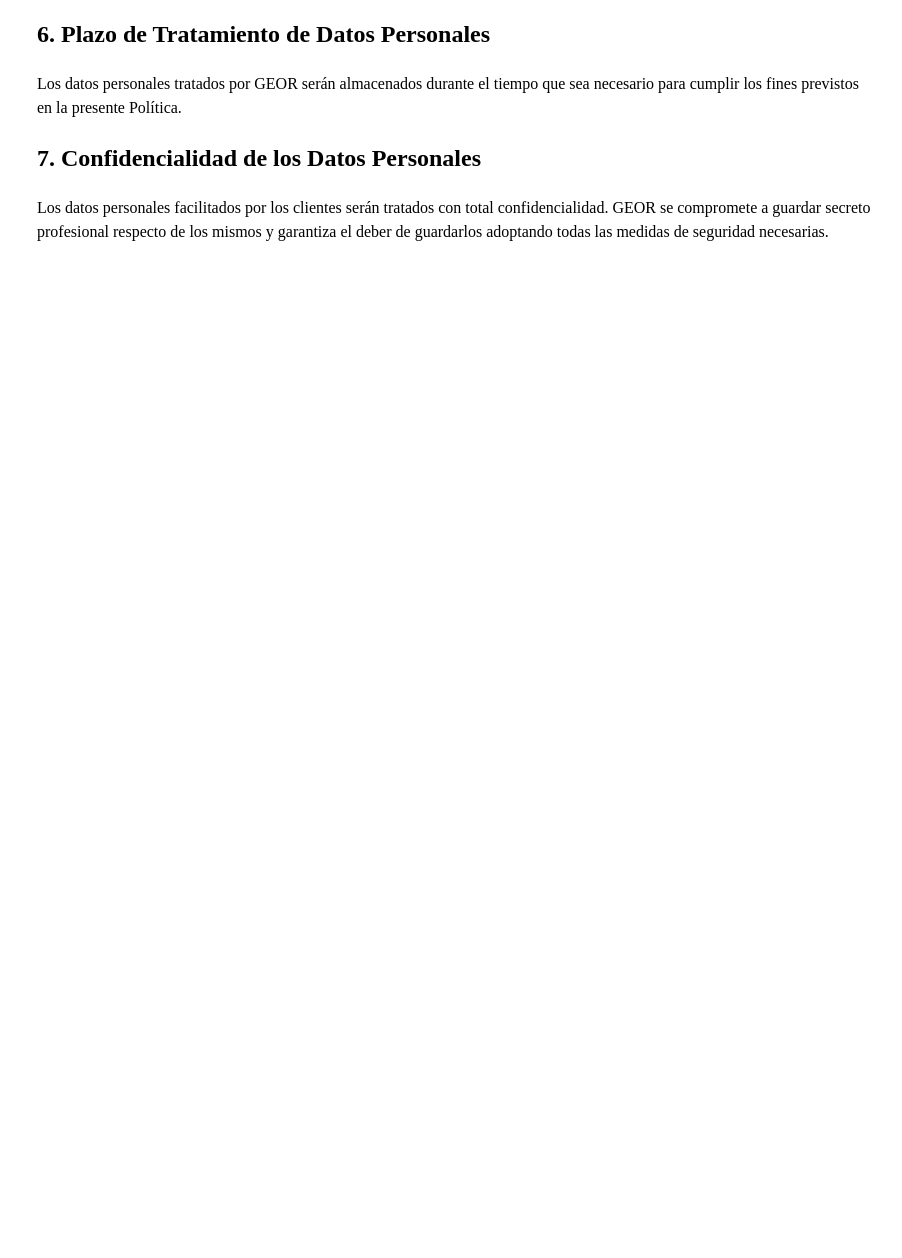
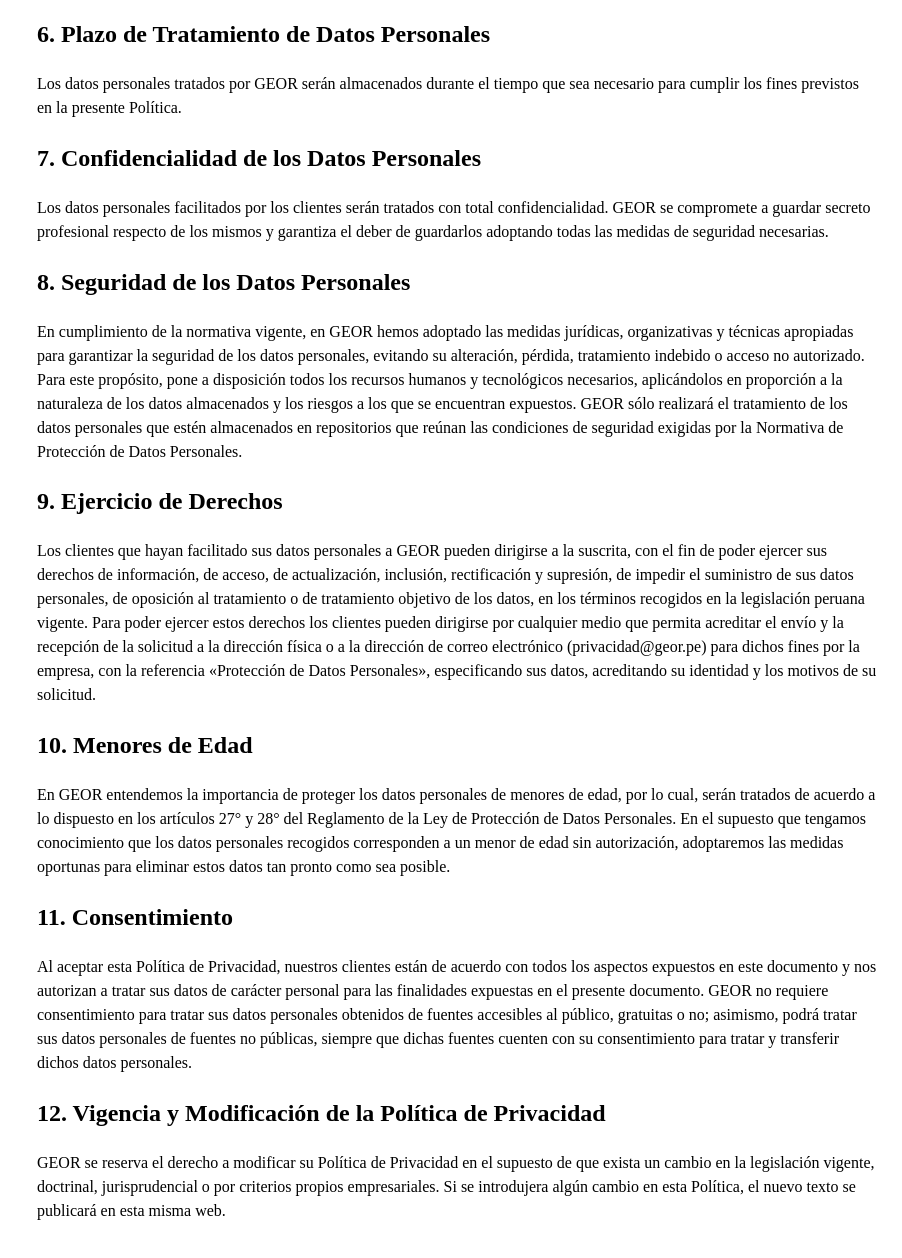
Before and after one commit to joel2010/html5, a plain HTML site: page politicas-de-privacidad.html in a window 1280 px wide. Shown: the part 1773-3031 px from the top of the page, without its empty margins (378-1280 px from the left). Before the commit the page ends 2073 px from the top, so only its background shows below. Drawn offline with Linux system fonts and the light colour scheme.

Commit message:
vista politica de privacidad

```diff
--- a/politicas-de-privacidad.html
+++ b/politicas-de-privacidad.html
@@ -82,6 +82,38 @@
         <h2>7. Confidencialidad de los Datos Personales</h2>
         <p>Los datos personales facilitados por los clientes serán tratados con total confidencialidad. GEOR se compromete a guardar secreto profesional respecto de los mismos y garantiza el deber de guardarlos adoptando todas las medidas de seguridad necesarias.</p>
     </div>
+    <div class="campo">
+        <h2>8. Seguridad de los Datos Personales</h2>
+        <p>En cumplimiento de la normativa vigente, en GEOR hemos adoptado las medidas jurídicas, organizativas y técnicas apropiadas para garantizar la seguridad de los datos personales, evitando su alteración, pérdida, tratamiento indebido o acceso no autorizado.
+
+        Para este propósito, pone a disposición todos los recursos humanos y tecnológicos necesarios, aplicándolos en proporción a la naturaleza de los datos almacenados y los riesgos a los que se encuentran expuestos.
+
+        GEOR sólo realizará el tratamiento de los datos personales que estén almacenados en repositorios que reúnan las condiciones de seguridad exigidas por la Normativa de Protección de Datos Personales.</p>
+    </div>
+
+    <div class="campo">
+        <h2></h2>
+        <p></p>
+    </div>
+
+    <div class="campo">
+        <h2>9. Ejercicio de Derechos</h2>
+        <p>Los clientes que hayan facilitado sus datos personales a GEOR pueden dirigirse a la suscrita, con el fin de poder ejercer sus derechos de información, de acceso, de actualización, inclusión, rectificación y supresión, de impedir el suministro de sus datos personales, de oposición al tratamiento o de tratamiento objetivo de los datos, en los términos recogidos en la legislación peruana vigente. Para poder ejercer estos derechos los clientes pueden dirigirse por cualquier medio que permita acreditar el envío y la recepción de la solicitud a la dirección física o a la dirección de correo electrónico (privacidad@geor.pe) para dichos fines por la empresa, con la referencia «Protección de Datos Personales», especificando sus datos, acreditando su identidad y los motivos de su solicitud.</p>
+    </div>
+
+    <div class="campo">
+        <h2>10. Menores de Edad</h2>
+        <p>En GEOR entendemos la importancia de proteger los datos personales de menores de edad, por lo cual, serán tratados de acuerdo a lo dispuesto en los artículos 27° y 28° del Reglamento de la Ley de Protección de Datos Personales. En el supuesto que tengamos conocimiento que los datos personales recogidos corresponden a un menor de edad sin autorización, adoptaremos las medidas oportunas para eliminar estos datos tan pronto como sea posible.</p>
+    </div>
+
+    <div class="campo">
+        <h2>11. Consentimiento</h2>
+        <p>Al aceptar esta Política de Privacidad, nuestros clientes están de acuerdo con todos los aspectos expuestos en este documento y nos autorizan a tratar sus datos de carácter personal para las finalidades expuestas en el presente documento. GEOR no requiere consentimiento para tratar sus datos personales obtenidos de fuentes accesibles al público, gratuitas o no; asimismo, podrá tratar sus datos personales de fuentes no públicas, siempre que dichas fuentes cuenten con su consentimiento para tratar y transferir dichos datos personales.</p>
+    </div>
+    <div class="campo">
+        <h2>12. Vigencia y Modificación de la Política de Privacidad</h2>
+        <p>GEOR se reserva el derecho a modificar su Política de Privacidad en el supuesto de que exista un cambio en la legislación vigente, doctrinal, jurisprudencial o por criterios propios empresariales. Si se introdujera algún cambio en esta Política, el nuevo texto se publicará en esta misma web.</p>
+    </div>
 </div>
 </section>
 
```
